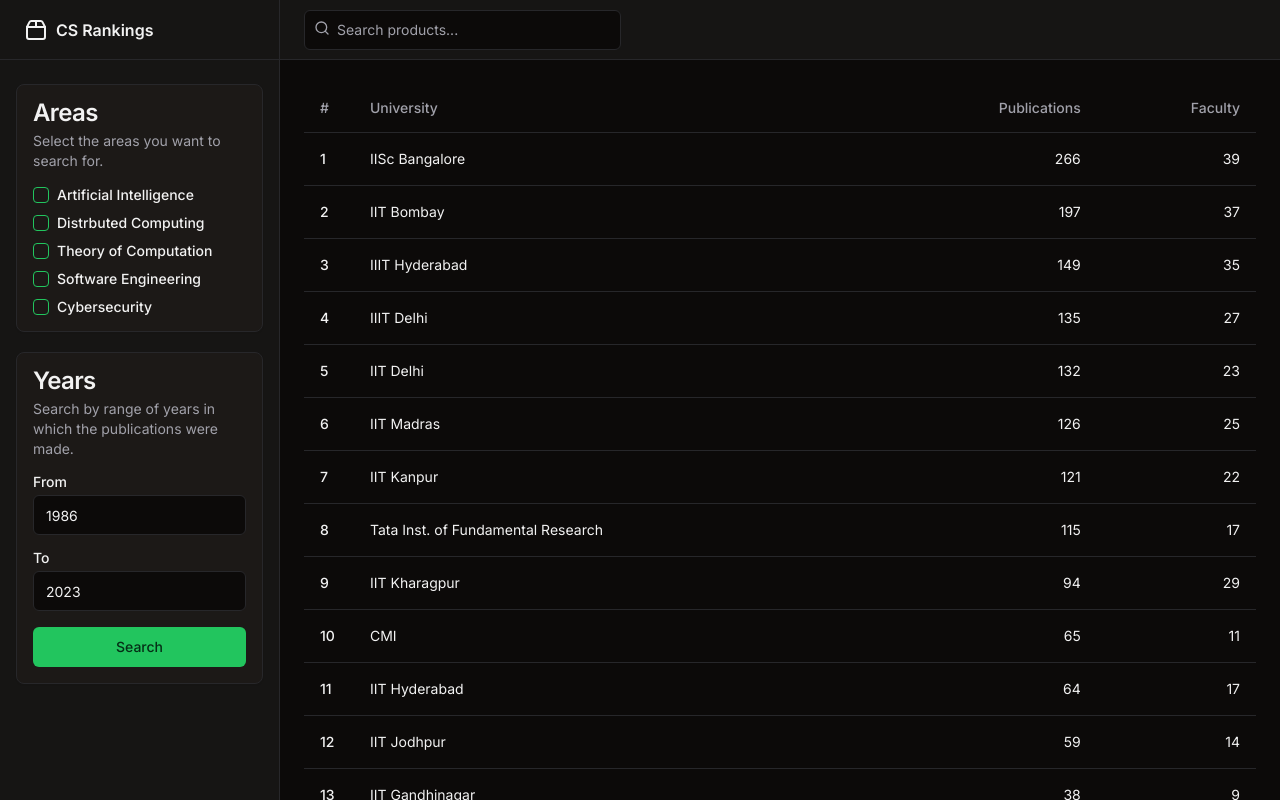
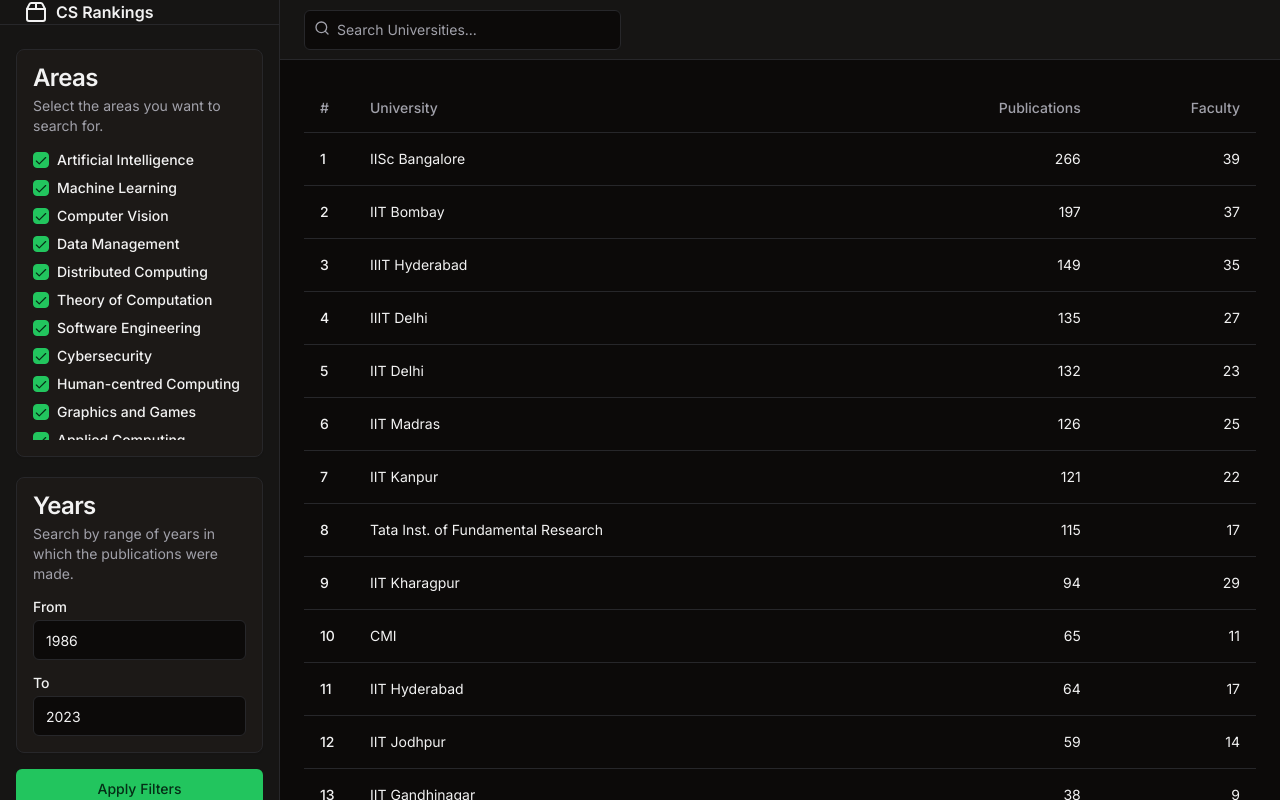
Before and after one commit to arin-r/better-csrankings, a Next.js app: page /home in a window 1280 px wide. Shown: the top 800 px of the page. Built offline with nearby package versions, Linux system fonts and the light colour scheme.

Commit message:
search filter by areas of research and uni name

```diff
--- a/src/components/MainPage.tsx
+++ b/src/components/MainPage.tsx
@@ -55,15 +55,15 @@ const MainPage = ({
       let filteredPublications = publications.filter((pub) => {
         return (
           parseInt(pub.year) >= parseInt(filters.startYear) &&
-          parseInt(pub.year) <= parseInt(filters.endYear)
+          parseInt(pub.year) <= parseInt(filters.endYear) &&
+          (filters.areasOfResearch.length === 0 || filters.areasOfResearch.some((area) => pub.FOR.includes(area)))
         );
       });
 
       return [affiliation, filteredPublications];
     });
-  let sortedAndFilteredPublicationsByAffiliation = filteredPublicationsByAffiliation.sort(
-    (a, b) => b[1].length - a[1].length
-  );
+  let sortedAndFilteredPublicationsByAffiliation =
+    filteredPublicationsByAffiliation.sort((a, b) => b[1].length - a[1].length);
   return (
     <div className="grid min-h-screen w-full md:grid-cols-[220px_1fr] lg:grid-cols-[280px_1fr]">
       <div className="hidden border-r bg-muted/40 md:block">
@@ -71,7 +71,7 @@ const MainPage = ({
           <div className="flex h-14 items-center border-b px-4 lg:h-[60px] lg:px-6">
             <Link href="/" className="flex items-center gap-2 font-semibold">
               <Package2 className="h-6 w-6" />
-              <span className="">CS Rankings</span>
+              <span className="h-">CS Rankings</span>
             </Link>
           </div>
           <div className="p-4">
@@ -113,8 +113,14 @@ const MainPage = ({
                 <Search className="absolute left-2.5 top-2.5 h-4 w-4 text-muted-foreground" />
                 <Input
                   type="search"
-                  placeholder="Search products..."
+                  placeholder="Search Universities..."
                   className="w-full appearance-none bg-background pl-8 shadow-none md:w-2/3 lg:w-1/3"
+                  onChange={(e) => {
+                    setFilters({
+                      ...filters,
+                      universityName: e.target.value,
+                    });
+                  }}
                 />
               </div>
             </form>
@@ -135,7 +141,8 @@ const MainPage = ({
               </TableRow>
             </TableHeader>
             <TableBody>
-              {sortedAndFilteredPublicationsByAffiliation.map((pubByAff, idx) => {
+              {sortedAndFilteredPublicationsByAffiliation.map(
+                (pubByAff, idx) => {
                   const [affiliation, publications] = pubByAff;
 
                   return (
@@ -151,7 +158,8 @@ const MainPage = ({
                       </TableCell>
                     </TableRow>
                   );
-              })}
+                }
+              )}
             </TableBody>
           </Table>
         </main>
--- a/src/components/SearchFilters.tsx
+++ b/src/components/SearchFilters.tsx
@@ -26,6 +26,32 @@ import {
 } from "@/components/ui/alert-dialog";
 import { Filters } from "@/lib/types";
 
+const areas: { value: string; label: string }[] = [
+  { value: "Artificial intelligence", label: "Artificial Intelligence" },
+  { value: "Machine learning", label: "Machine Learning" },
+  {
+    value: "Computer vision and multimedia computation",
+    label: "Computer Vision",
+  },
+  {
+    value: "Data management and data science",
+    label: "Data Management",
+  },
+  {
+    value: "Distributed computing and systems software",
+    label: "Distributed Computing",
+  },
+  { value: "Theory of computation", label: "Theory of Computation" },
+  { value: "Software engineering", label: "Software Engineering" },
+  { value: "Cybersecurity and privacy", label: "Cybersecurity" },
+  { value: "Human-centred computing", label: "Human-centred Computing" },
+  {
+    value: "Graphics, augmented reality and games",
+    label: "Graphics and Games",
+  },
+  { value: "Applied computing", label: "Applied Computing" },
+];
+
 const SearchFilters = ({
   setFilters,
 }: {
@@ -34,12 +60,14 @@ const SearchFilters = ({
   const [openAlertDialog, setOpenAlertDialog] = useState(false);
   const [startYear, setStartYear] = useState("1986");
   const [endYear, setEndYear] = useState("2023");
+  const [selectedAreas, setSelectedAreas] = useState<string[]>(areas.map(a => a.value)); // [1
   const handleStartYearChange = (e: React.ChangeEvent<HTMLInputElement>) => {
     setStartYear(e.target.value);
   };
   const handleEndYearChange = (e: React.ChangeEvent<HTMLInputElement>) => {
     setEndYear(e.target.value);
   };
+
 
   console.log(startYear);
   return (
@@ -55,52 +83,27 @@ const SearchFilters = ({
           </CardDescription>
         </CardHeader>
         <CardContent className="p-2 pt-0 md:p-4 md:pt-0">
-          <div className="space-y-3">
-            <div className="flex items-center space-x-2">
-              <Checkbox id="terms" />
+          <div className="space-y-3 h-[12rem] md:h-[18rem] overflow-scroll">
+            {areas.map((area) => {
+              return (
+                <div key={area.value} className="flex items-center space-x-2">
+                  <Checkbox id={area.value} checked={selectedAreas.includes(area.value)} onClick={() => {
+                    // remove area.value from selectedAreas if it is already present
+                    if (selectedAreas.includes(area.value)) {
+                      setSelectedAreas(selectedAreas.filter(a => a !== area.value));
+                    } else {
+                      setSelectedAreas([...selectedAreas, area.value]);
+                    }
+                  }}/>
                   <label
-                htmlFor="terms"
+                    htmlFor={area.value}
                     className="text-sm font-medium leading-none peer-disabled:cursor-not-allowed peer-disabled:opacity-70"
                   >
-                Artificial Intelligence
+                    {area.label}
                   </label>
                 </div>
-            <div className="flex items-center space-x-2">
-              <Checkbox id="terms" />
-              <label
-                htmlFor="terms"
-                className="text-sm font-medium leading-none peer-disabled:cursor-not-allowed peer-disabled:opacity-70"
-              >
-                Distrbuted Computing
-              </label>
-            </div>
-            <div className="flex items-center space-x-2">
-              <Checkbox id="terms" />
-              <label
-                htmlFor="terms"
-                className="text-sm font-medium leading-none peer-disabled:cursor-not-allowed peer-disabled:opacity-70"
-              >
-                Theory of Computation
-              </label>
-            </div>
-            <div className="flex items-center space-x-2">
-              <Checkbox id="terms" />
-              <label
-                htmlFor="terms"
-                className="text-sm font-medium leading-none peer-disabled:cursor-not-allowed peer-disabled:opacity-70"
-              >
-                Software Engineering
-              </label>
-            </div>
-            <div className="flex items-center space-x-2">
-              <Checkbox id="terms" />
-              <label
-                htmlFor="terms"
-                className="text-sm font-medium leading-none peer-disabled:cursor-not-allowed peer-disabled:opacity-70"
-              >
-                Cybersecurity
-              </label>
-            </div>
+              );
+            })}
           </div>
         </CardContent>
       </Card>
@@ -137,6 +140,24 @@ const SearchFilters = ({
             />
           </div>
 
+          <AlertDialog open={openAlertDialog} onOpenChange={setOpenAlertDialog}>
+            <AlertDialogTrigger asChild></AlertDialogTrigger>
+            <AlertDialogContent>
+              <AlertDialogHeader>
+                <AlertDialogTitle>Invalid Input</AlertDialogTitle>
+                <AlertDialogDescription>
+                  Make sure the start year is less than the end year. And valid
+                  number input is provided.
+                </AlertDialogDescription>
+              </AlertDialogHeader>
+              <AlertDialogFooter>
+                {/* <AlertDialogCancel>Cancel</AlertDialogCancel> */}
+                <AlertDialogAction>Continue</AlertDialogAction>
+              </AlertDialogFooter>
+            </AlertDialogContent>
+          </AlertDialog>
+        </CardContent>
+      </Card>
       <Button
         className="w-full mt-4"
         onClick={() => {
@@ -158,30 +179,13 @@ const SearchFilters = ({
               ...prev,
               startYear,
               endYear,
+              areasOfResearch: selectedAreas,
             }));
           }
         }}
       >
-            Search
+        Apply Filters
       </Button>
-          <AlertDialog open={openAlertDialog} onOpenChange={setOpenAlertDialog}>
-            <AlertDialogTrigger asChild></AlertDialogTrigger>
-            <AlertDialogContent>
-              <AlertDialogHeader>
-                <AlertDialogTitle>Invalid Input</AlertDialogTitle>
-                <AlertDialogDescription>
-                  Make sure the start year is less than the end year. And valid
-                  number input is provided.
-                </AlertDialogDescription>
-              </AlertDialogHeader>
-              <AlertDialogFooter>
-                {/* <AlertDialogCancel>Cancel</AlertDialogCancel> */}
-                <AlertDialogAction>Continue</AlertDialogAction>
-              </AlertDialogFooter>
-            </AlertDialogContent>
-          </AlertDialog>
-        </CardContent>
-      </Card>
     </div>
   );
 };
```
Lines whose indentation alone changed are shown as unchanged.
